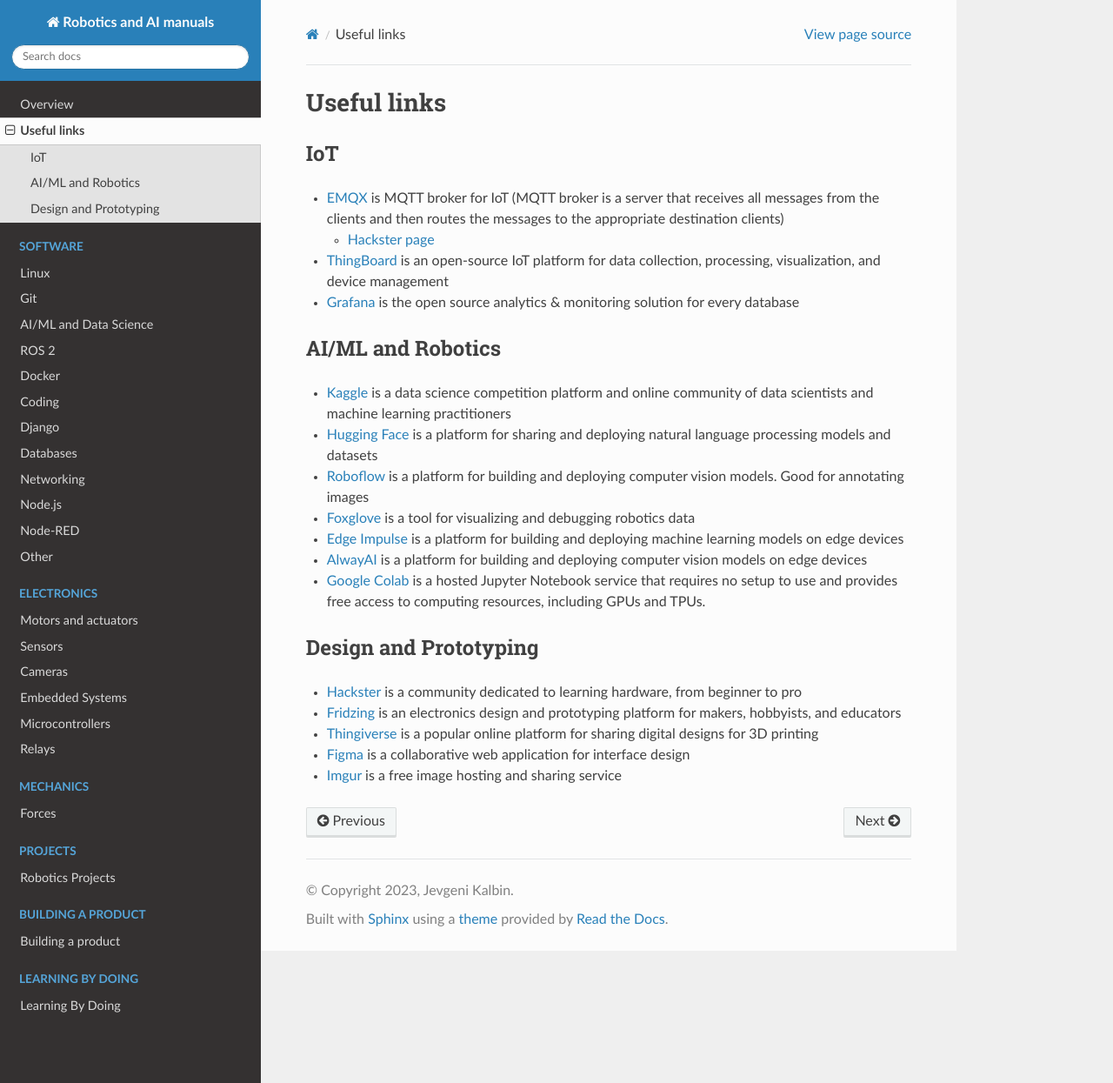
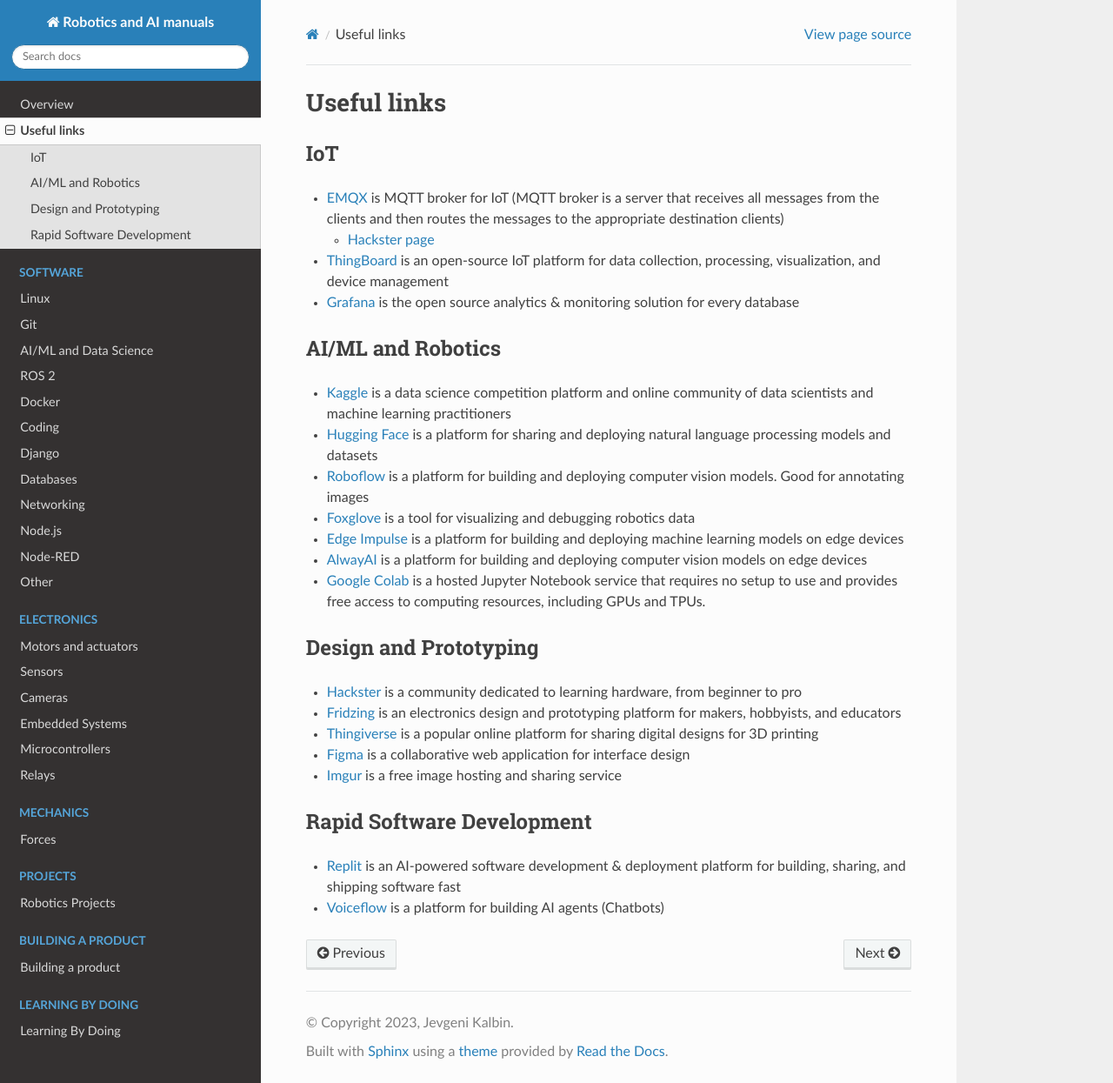
Before and after one commit to jevgenik/manuals, a Sphinx documentation site: the page built from source/files/useful.rst, in a window 1280 px wide and 1245 px high. Shown: the whole window at 87% size. Built offline with Sphinx 7.4.7 and the Read the Docs theme 2.0.0, drawn with Linux system fonts in a browser that asks for light colours; pages that are not in the unit, such as notebooks, are missing from menus.

Commit message:
useful links

```diff
--- a/source/files/useful.rst
+++ b/source/files/useful.rst
@@ -49,3 +49,12 @@ Design and Prototyping
 * `Figma <https://www.figma.com/>`_  is a collaborative web application for interface design
 
 * `Imgur <https://imgur.com/>`_ is a free image hosting and sharing service
+
+
+
+Rapid Software Development
+==========================
+
+* `Replit <https://replit.com/>`_ is an AI-powered software development & deployment platform for building, sharing, and shipping software fast
+
+* `Voiceflow <https://www.voiceflow.com/>`_ is a platform for building AI agents (Chatbots)
```
